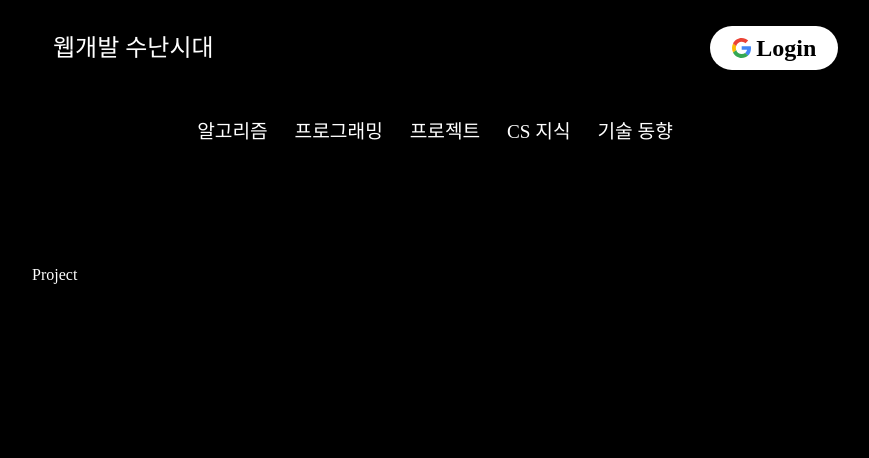
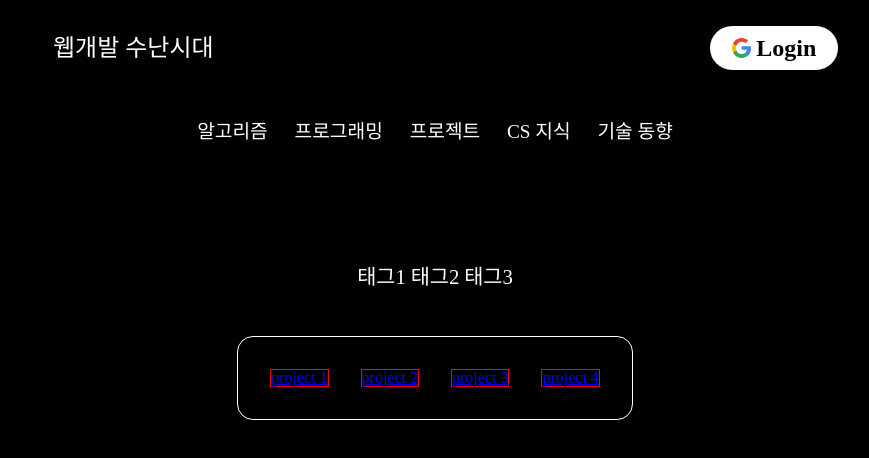
Before and after one commit to CHHyuk/create-my-blog, a React (Vite) app: page /project in a window 1280 px wide. Shown: the top 458 px of the page, without its empty margins (205-1074 px from the left). Built offline with nearby package versions, Linux system fonts and the light colour scheme; no server answers; a web font is replaced by a local one.

Commit message:
feat: project게시판에 동적라우트로 게시글 표현 기능

```diff
--- a/src/routes/project.jsx
+++ b/src/routes/project.jsx
@@ -1,3 +1,60 @@
+import React from 'react';
+import { Link, Outlet } from 'react-router-dom';
+import styled from 'styled-components';
+
+const projects = [
+  { id: `1`, title: 'project 1' },
+  { id: `2`, title: 'project 2' },
+  { id: `3`, title: 'project 3' },
+  { id: `4`, title: 'project 4' },
+]
+
+
+const Wrapper = styled.div`
+  display: flex;
+  flex-direction: column;
+  align-items: center;
+`
+
+const TagList = styled.div`
+  display: flex;
+  justify-content: center;
+  gap: 0.3rem;
+  font-size: 1.3rem;
+  padding: 0 0 3rem 0;
+`
+
+const Container = styled.div`
+  display: flex;
+  border: 1px solid white;
+  padding: 2rem;
+  border-radius: 1rem;
+  gap: 2rem;
+  justify-content: center;
+  align-items: center;
+`
+
+const Items = styled.div`
+  border: 1px solid red;
+  display: flex;
+`
+
 export default function Project() {
-  return <h1>Project</h1>
+  return (
+    <Wrapper>
+      <TagList>
+        <tag>태그1</tag>
+        <tag>태그2</tag>
+        <tag>태그3</tag>
+      </TagList>
+      <Container>
+        {projects.map((project) => (
+          <Items key={project.id}>
+            <Link to={`/project/${project.id}`}>{project.title}</Link>
+          </Items>
+        ))}
+      </Container>
+      <Outlet />
+    </Wrapper>
+  )
 }
```
Also changed, not shown: src/routes/projectDetail.jsx (added, +37 -0 lines).
